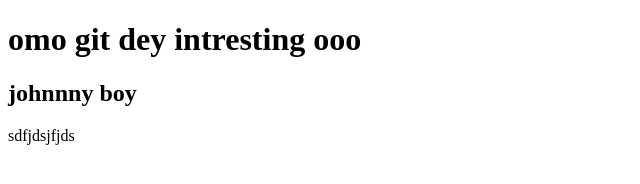
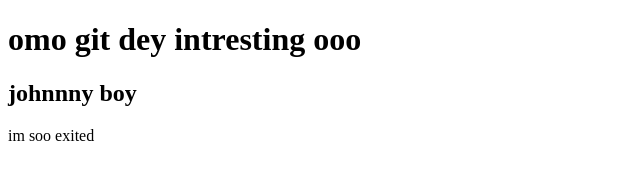
Before and after one commit to Johnnymuoneke/Official-repo, a plain HTML site: page index.html in a window 1280 px wide. Shown: the full height of the page, 0-640 px from the left. Drawn offline with Linux system fonts and the light colour scheme.

Commit message:
second change

```diff
--- a/index.html
+++ b/index.html
@@ -8,7 +8,7 @@
 <body>
     <h1>omo git dey intresting ooo</h1>
     <h2>johnnny boy</h2>
-    sdfjdsjfjds
+     <p>im soo exited</p>
 
 </body>
 </html>
```
